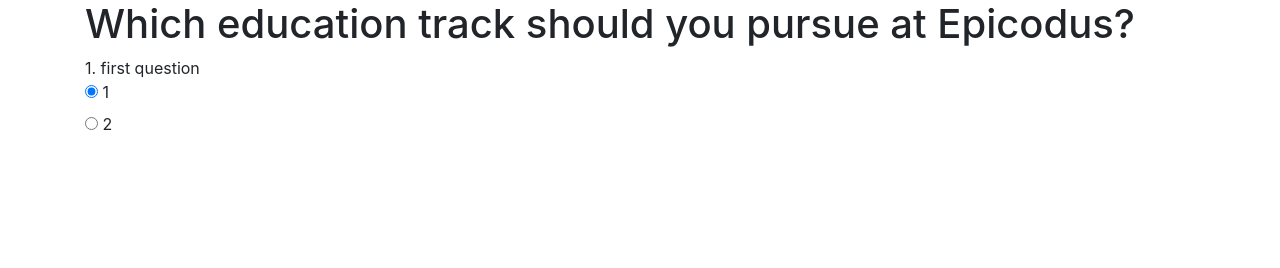
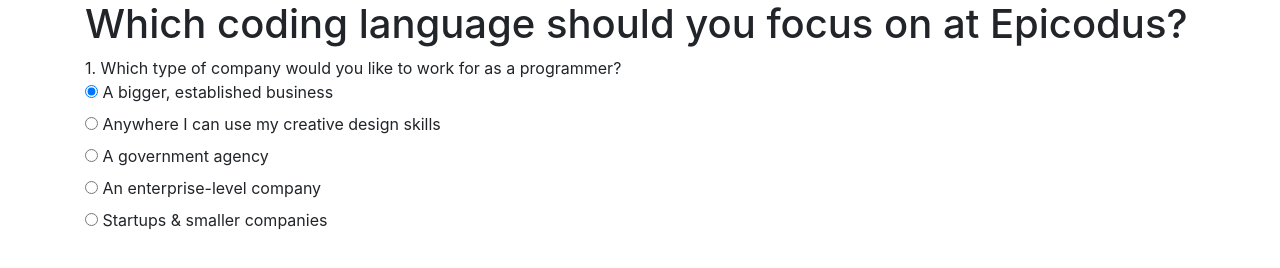
Before and after one commit to jesusridesthebus/track-suggester, a plain HTML site: page index.html in a window 1280 px wide. Drawn offline with Linux system fonts and the light colour scheme.

Commit message:
add first quiz question and answers to html

```diff
--- a/index.html
+++ b/index.html
@@ -12,20 +12,38 @@
 </head>
 <body>
   <main class="container">
-    <h1>Which education track should you pursue at Epicodus?</h1>
+    <h1>Which coding language should you focus on at Epicodus?</h1>
     <form id="track-form">
       <div class="form-group">
-        1. first question
+        1. Which type of company would you like to work for as a programmer?
         <div class="radio1">
           <label>
-            <input type="radio" name="first-question" value="" checked>
-            1
+            <input type="radio" name="first-question" value="c-sharp1" checked>
+            A bigger, established business
           </label>
         </div>
         <div class="radio2">
           <label>
-            <input type="radio" name="first-question" value="">
-            2
+            <input type="radio" name="first-question" value="css-design1">
+            Anywhere I can use my creative design skills
+          </label>
+        </div>
+        <div class="radio3">
+          <label>
+            <input type="radio" name="first-question" value="php1">
+            A government agency
+          </label>
+        </div>
+        <div class="radio4">
+          <label>
+            <input type="radio" name="first-question" value="java1">
+            An enterprise-level company
+          </label>
+        </div>
+        <div class="radio5">
+          <label>
+            <input type="radio" name="first-question" value="ruby1">
+            Startups & smaller companies
           </label>
         </div>
       </div>
```
